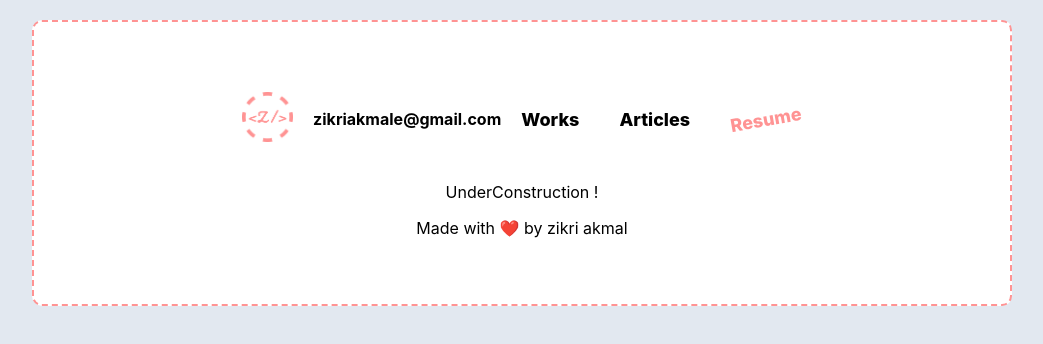
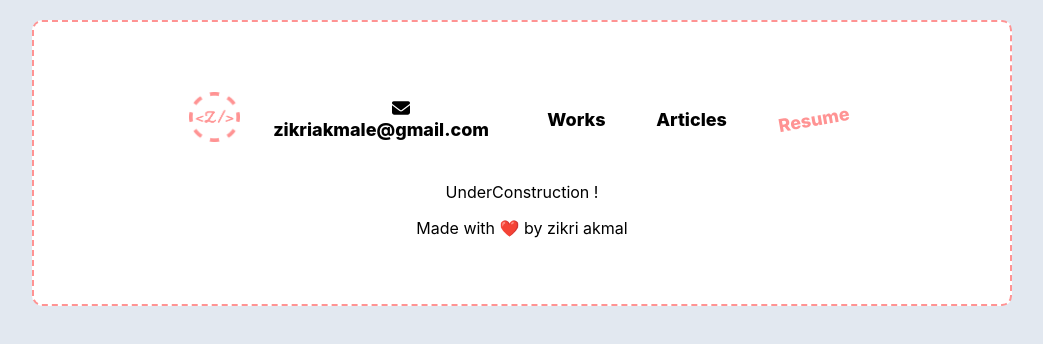
Before and after one commit to zikriakmal/my-react-homepage, a React (Create React App) app: page /resume in a window 1280 px wide. Shown: the top 344 px of the page, without its empty margins (118-1161 px from the left). Built offline with nearby package versions, Linux system fonts and the light colour scheme.

Commit message:
Homepage content adjustment

```diff
--- a/src/components/organisms/Header/index.js
+++ b/src/components/organisms/Header/index.js
@@ -1,6 +1,9 @@
 import { Link, useLocation } from "react-router-dom";
+import { FontAwesomeIcon } from "@fortawesome/react-fontawesome";
+import { faEnvelope } from "@fortawesome/free-solid-svg-icons";
+
+import "./style.css";
 import logo from "../../../assets/images/logo.png";
-import "./style.css";
 
 const Header = () => {
   const location = useLocation();
@@ -20,19 +23,20 @@ const Header = () => {
         </div>
         <div style={{ flex: 3 }}>
           <Link
-            href="#"
+            className={"link-nav"}
+            to="#"
             onClick={() => (window.location = "mailto:zikriakmale@gmail.com")}
-            style={{
-              fontSize: 16,
-              fontWeight: "bolder",
-              textDecoration: "none",
-              color: "black",
-            }}
           >
+            <FontAwesomeIcon
+              icon={faEnvelope}
+              height={20}
+              style={{ margin: "0px 10px" }}
+            />
             zikriakmale@gmail.com
           </Link>
         </div>
       </div>
+
       <div className={"right-header"}>
         <Link
           to="/works"
--- a/src/components/organisms/Header/style.css
+++ b/src/components/organisms/Header/style.css
@@ -40,7 +40,6 @@
 }
 
 .link-nav:hover {
-    font-weight: "800";
     margin: 0;
     transform: rotate(-20deg);
     color: var(--primary);
--- a/src/pages/HomePage/index.js
+++ b/src/pages/HomePage/index.js
@@ -30,18 +30,42 @@ const HomepageContent = () => {
         </div>
         <Atoms.Gap height={20} />
         <div>
-          <FontAwesomeIcon icon={faTwitter} style={{ height: 40, width: 40 }} />
+          <a
+            href="https://twitter.com/zikriakmale"
+            target={"_blank"}
+            rel={"noreferrer"}
+          >
+            <FontAwesomeIcon
+              icon={faTwitter}
+              style={{ height: 40, width: 40, color: "black" }}
+            />
+          </a>
         </div>
         <Atoms.Gap height={20} />
         <div>
-          <FontAwesomeIcon icon={faTiktok} style={{ height: 40, width: 40 }} />
+          <a
+            href={"https://www.tiktok.com/@zikriakmal"}
+            target={"_blank"}
+            rel={"noreferrer"}
+          >
+            <FontAwesomeIcon
+              icon={faTiktok}
+              style={{ height: 40, width: 40, color: "black" }}
+            />
+          </a>
         </div>
         <Atoms.Gap height={20} />
         <div>
-          <FontAwesomeIcon
-            icon={faLinkedin}
-            style={{ height: 40, width: 40 }}
-          />
+          <a
+            href={"https://id.linkedin.com/in/zikri-akmal-santoso-b61455126"}
+            rel={"noreferrer"}
+            target={"_blank"}
+          >
+            <FontAwesomeIcon
+              icon={faLinkedin}
+              style={{ height: 40, width: 40, color: "black" }}
+            />
+          </a>
         </div>
       </div>
       <div className={"content-description"} style={{ flex: 3 }}>
@@ -62,7 +86,7 @@ const HomepageContent = () => {
         <p style={{ fontSize: 18, fontWeight: 300, textAlign: "left" }}>
           A Software Developer, Been passionate in programming since 2015,
           playing music for fun, writing programming article, make coding video
-          content, specialized in node.js ,react.js, react native, golang
+          content, specialized in node.js ,react.js, react native, golang.
         </p>
       </div>
       <div style={{ flex: 2 }}>
```
